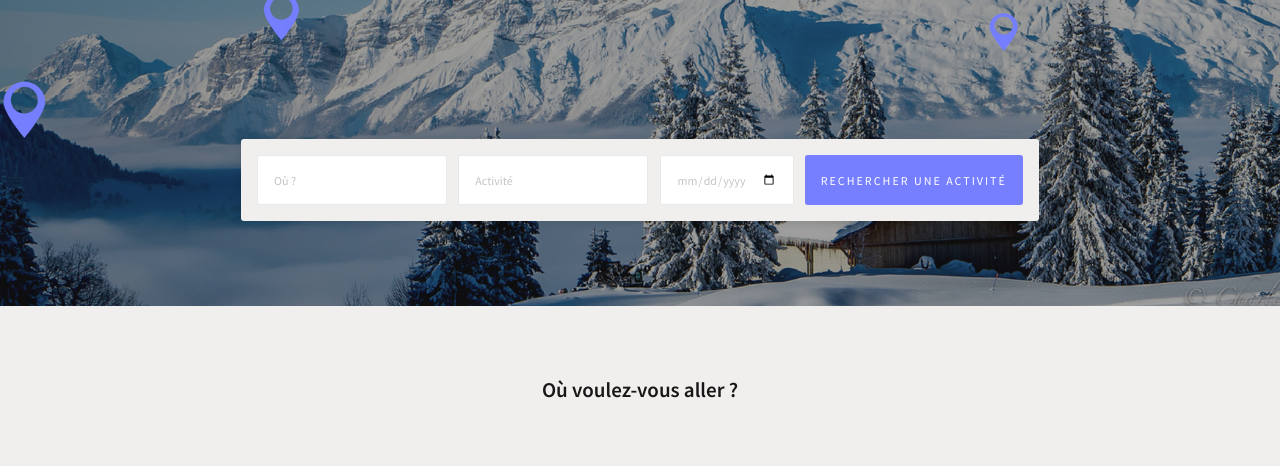
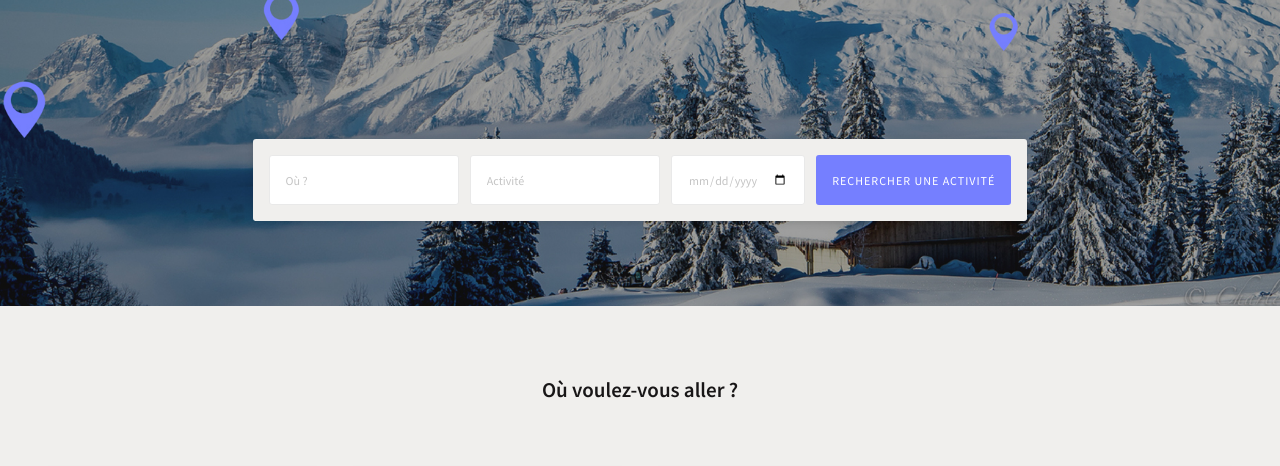
Before and after one commit to TheoPipaud/travlr-angular, a website: page src/app/index.html in a window 1280 px wide. Shown: the part 334-800 px from the top of the page. Drawn offline with nearby package versions, Linux system fonts and the light colour scheme; some packages are replaced by stand-ins of ours; files that its build step writes are made by us from their sources; no server answers.

Commit message:
letter spacing

```diff
--- a/src/app/styles/pages/_home.scss
+++ b/src/app/styles/pages/_home.scss
@@ -74,7 +74,7 @@
 						background: $blue;
 						text-transform: uppercase;
 						color: white;
-						letter-spacing: 2px;
+						letter-spacing: 1px;
 					}
 				}
 			}
```
